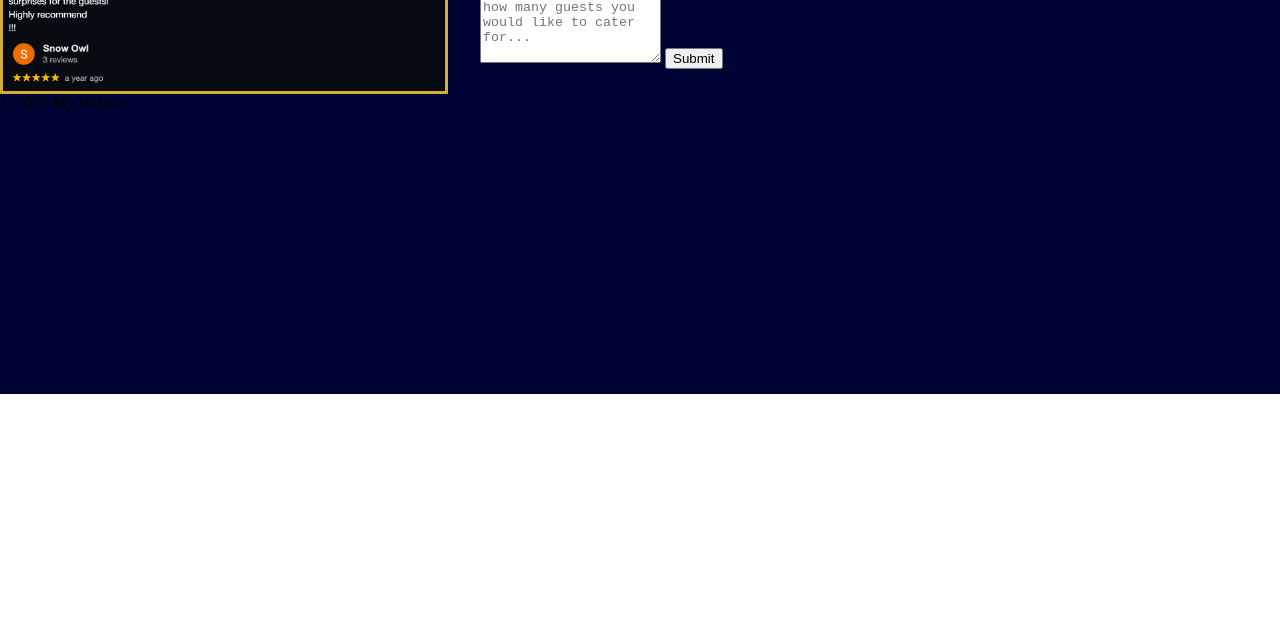
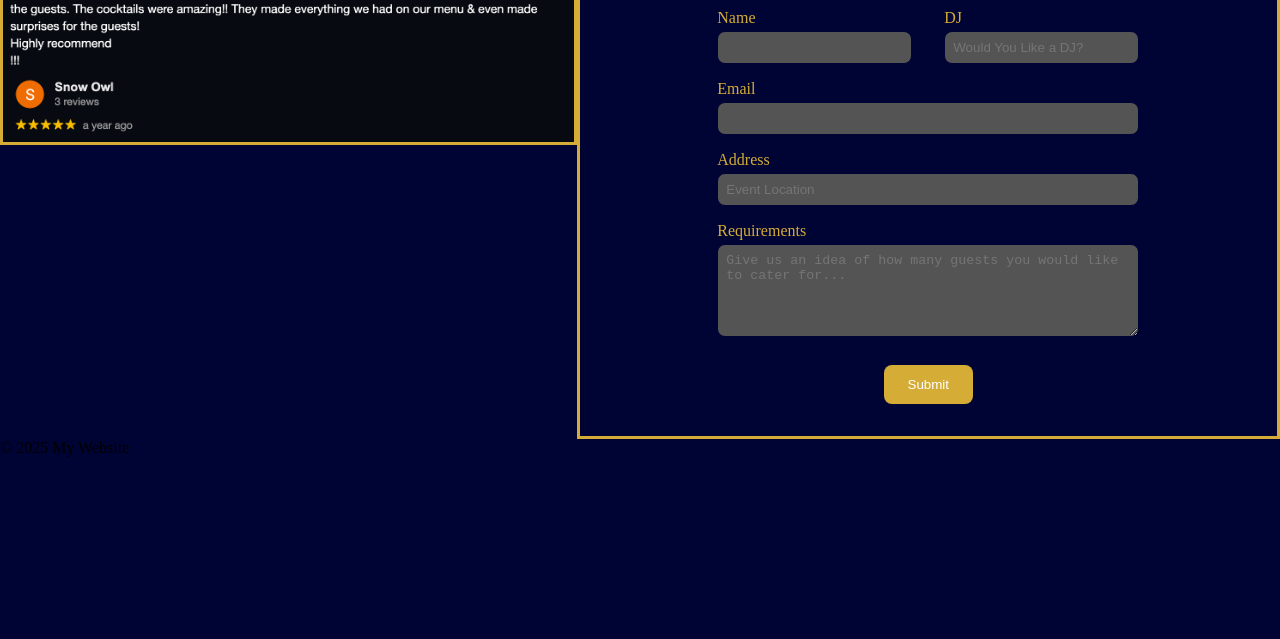
Before and after one commit to Dylan-caughey/CraftMix, a plain HTML site: page index.html in a window 1280 px wide. Shown: the part 641-1280 px from the top of the page. Before the commit the page ends 1035 px from the top, so only its background shows below. Drawn offline with Linux system fonts and the light colour scheme.

Commit message:
quote form made but not sending emails

```diff
--- a/assets/css/main.css
+++ b/assets/css/main.css
@@ -71,7 +71,6 @@
 
 .revquote {
   display: flex;         /* Enables Flexbox */
-  gap: 2rem;             /* Optional: spacing between the two boxes */
   justify-content: center;  /* Optional: center them horizontally */
   align-items: flex-start;
   justify-content: space-between;
@@ -101,8 +100,98 @@
   object-fit: cover;
 }
 
+#quote {
+  width: 55%;
+  border: 3px solid #D5AD36;
+}
+
+#quote h2 {
+  color: #D5AD36;
+}
+
 .quote {
-  width: 60%;
+  width: 70%;
+  padding: 2rem;
+  margin: auto;
+}
+
+.quote h1 {
+  color: #D5AD36;
+  text-align: center;
+  margin-bottom: 1.5rem;
+}
+
+.quote-form {
+  display: flex;
+  flex-direction: column;
+  align-items: center; /* Centers the button horizontally */
+}
+
+.quote-form .form-grid {
+  display: grid;
+  grid-template-columns: 2fr 2fr;
+  gap: 1rem 2rem;
+}
+
+.form-grid .wider {
+  grid-column: span 2;
+}
+
+.quote-form label {
+  display: block;
+  margin-bottom: 0.25rem;
+  color: #D5AD36;
+}
+
+.quote-form input,
+.quote-form textarea {
+  width: 100%;
+  max-width: 100%;
+  padding: 0.5rem;
+  box-sizing: border-box;
+  background-color: rgb(84, 84, 84);
+  box-shadow: none;
+  outline: none;
+  appearance: none;
+  border: 1px solid #000435
+}
+
+.quote-form input,
+.quote-form textarea,
+.quote-form select {
+  border-radius: 8px; /* Adjust the value for more/less rounding */
+  padding: 0.5rem;
+  box-sizing: border-box;
+}
+
+.quote-form input:focus,
+.quote-form textarea:focus {
+  outline: none;
+  box-shadow: none;
+  border-color: #000435;
+}
+
+.quote-form button {
+  margin-top: 1.5rem;
+  padding: 0.75rem 1.5rem;
+  background-color: #D5AD36;
+  color: white;
+  border: none;
+  cursor: pointer;
+  border-radius: 8px;
+  display: block;
+}
+
+input,
+textarea {
+  -webkit-appearance: none;
+  -moz-appearance: none;
+  appearance: none;
+}
+
+input:-webkit-autofill,
+textarea:-webkit-autofill {
+  box-shadow: 0 0 0px 1000px rgb(84, 84, 84) inset !important;
 }
 
 .footer {
--- a/components/quote.html
+++ b/components/quote.html
@@ -1,24 +1,29 @@
 <div class="quote">
-    <h2>Get A Quote</h2>
+    <h1>Get A Quote</h1>
     <form action="#" method="post" class="quote-form">
+      <div class="form-grid">
+        <div>
           <label for="name">Name</label>
           <input type="text" id="name" name="name" required />
-
+        </div>
+        <div>
+            <label for="dj">DJ</label>
+            <input type="text" id="dj" name="dj" placeholder="Would You Like a DJ?"/>
+          </div>
+        <div class="wider">
           <label for="email">Email</label>
           <input type="email" id="email" name="email" required />
-
+        </div>
+        <div class="wider">
           <label for="address">Address</label>
-        <input type="text" id="address" name="address" />
-
+          <input type="text" id="address" name="address" placeholder="Event Location" required/>
+        </div>
+        <div class="wider">
           <label for="requirements">Requirements</label>
-        <textarea
-        id="requirements"
-        name="requirements"
-        rows="5"
-        placeholder="Give us an idea of how many guests you would like to cater for..."
-        required
-        ></textarea>
-
+          <textarea id="requirements" name="requirements" rows="5" required
+            placeholder="Give us an idea of how many guests you would like to cater for..."></textarea>
+        </div>
+      </div>
       <button type="submit">Submit</button>
     </form>
   </div>
```
Also changed, not shown: 1 other file. Lines whose indentation alone changed are shown as unchanged.
